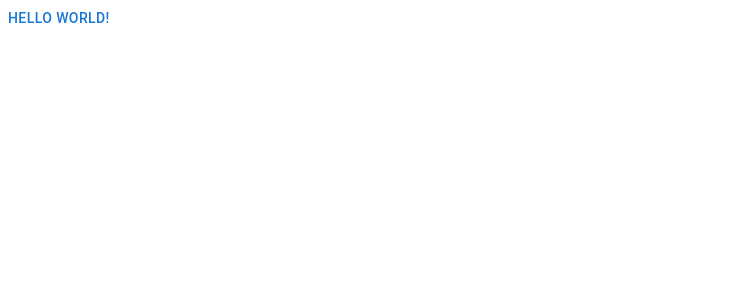
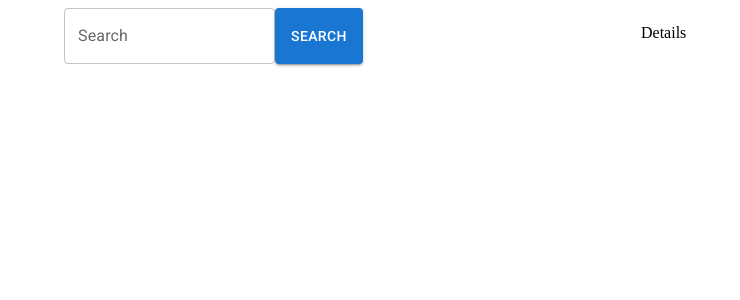
Before and after one commit to samson84/find-my-movies, a React (Create React App) app: page / in a window 1280 px wide. Shown: the top 300 px of the page, without its empty margins (0-740 px from the left). Built offline with nearby package versions, Linux system fonts and the light colour scheme.

Commit message:
Add search
- Connect QraphQL
- Search Input Component
- Search Result Component
- Basic App Layout

```diff
--- a/package.json
+++ b/package.json
@@ -3,8 +3,10 @@
   "version": "0.1.0",
   "private": true,
   "dependencies": {
+    "@apollo/client": "^3.5.10",
     "@emotion/react": "^11.8.2",
     "@emotion/styled": "^11.8.1",
+    "@fontsource/roboto": "^4.5.3",
     "@mui/material": "^5.5.1",
     "@testing-library/jest-dom": "^5.16.2",
     "@testing-library/react": "^12.1.4",
@@ -13,6 +15,7 @@
     "@types/node": "^16.11.26",
     "@types/react": "^17.0.40",
     "@types/react-dom": "^17.0.13",
+    "graphql": "^16.3.0",
     "react": "^17.0.2",
     "react-dom": "^17.0.2",
     "react-scripts": "5.0.0",
--- /dev/null
+++ b/src/api/tmdb.ts
@@ -0,0 +1,44 @@
+import {
+  ApolloClient,
+  createHttpLink,
+  InMemoryCache,
+  gql,
+} from "@apollo/client";
+
+const httpLink = createHttpLink({
+  uri: "https://tmdb.sandbox.zoosh.ie/dev/grphql",
+});
+
+export const tmdbClient = new ApolloClient({
+  link: httpLink,
+  cache: new InMemoryCache(),
+});
+
+export interface SearchMovieQueryVars {
+  query: string;
+}
+
+export interface SearchMovieResult {
+  searchMovies: Movie[];
+}
+
+export type Movie = {
+  id: string;
+  name: string;
+  score: number;
+  genres: { id: string; name: string }[];
+};
+
+export const SEARCH_MOVIE_QUERY = gql`
+  query SearchMovies($query: String!) {
+    searchMovies(query: $query) {
+      id
+      name
+      score
+      genres {
+        id
+        name
+      }
+    }
+  }
+`;
--- a/src/components/App.tsx
+++ b/src/components/App.tsx
@@ -1,8 +1,17 @@
+import { Container, Grid, Stack } from "@mui/material";
 import React from "react";
-import Button from "@mui/material/Button";
+import Search from "./Search";
 
-const App = () => {
-  return <Button>Hello world!</Button>;
-};
-
+const App = () => (
+  <Container>
+    <Grid container direction="row" spacing="2" justifyContent="space-between">
+      <Grid item xs={6}>
+        <Search />
+      </Grid>
+      <Grid item xs={6}>
+        <p>Details</p>
+      </Grid>
+    </Grid>
+  </Container>
+);
 export default App;
--- /dev/null
+++ b/src/components/Search.tsx
@@ -0,0 +1,36 @@
+import React from "react";
+import { useLazyQuery } from "@apollo/client";
+import {
+  SEARCH_MOVIE_QUERY,
+  SearchMovieQueryVars,
+  SearchMovieResult,
+} from "../api/tmdb";
+import SearchInput from "./SearchInput";
+import SearchResult from "./SearchResult";
+
+const Search = () => {
+  const [executeSearch, { data, error, loading }] = useLazyQuery<
+    SearchMovieResult,
+    SearchMovieQueryVars
+  >(SEARCH_MOVIE_QUERY);
+
+  const handleSearch = (query: string) =>
+    executeSearch({ variables: { query } });
+
+  if (error) {
+    return <p>Error</p>;
+  }
+
+  return (
+    <>
+      <SearchInput onSearch={handleSearch} />
+      {loading ? (
+        <p>loading</p>
+      ) : (
+        data && <SearchResult movies={data.searchMovies} />
+      )}
+    </>
+  );
+};
+
+export default Search;
--- /dev/null
+++ b/src/components/SearchInput.tsx
@@ -0,0 +1,27 @@
+import React, { useState } from "react";
+import TextField from "@mui/material/TextField";
+import { Button, Stack } from "@mui/material";
+
+type SearchInputProps = {
+  onSearch: (query: string) => void;
+};
+
+const SearchInput = ({ onSearch }: SearchInputProps) => {
+  const [query, setQuery] = useState("");
+
+  const handleChange = (event: React.ChangeEvent<HTMLInputElement>) =>
+    setQuery(event.target.value);
+
+  const handleSearch = () => onSearch(query);
+
+  return (
+    <Stack direction="row">
+      <TextField variant="outlined" label="Search" onChange={handleChange} />
+      <Button variant="contained" color="primary" onClick={handleSearch}>
+        Search
+      </Button>
+    </Stack>
+  );
+};
+
+export default SearchInput;
--- /dev/null
+++ b/src/components/SearchResult.tsx
@@ -0,0 +1,37 @@
+import {
+  Stack,
+  Paper,
+  Typography as T,
+  Card,
+  CardContent,
+  Link,
+} from "@mui/material";
+import React from "react";
+import { Movie, SearchMovieResult } from "../api/tmdb";
+
+type ItemProps = {
+  movie: Movie;
+};
+const Item = ({ movie }: ItemProps) => (
+  <Card elevation={2}>
+    <CardContent>
+      <Link variant="body1" component="button">
+        {movie.name}
+      </Link>
+      <T>{movie.score}</T>
+    </CardContent>
+  </Card>
+);
+
+type SearchResultProps = {
+  movies: Movie[];
+};
+const SearchResult = ({ movies }: SearchResultProps) => (
+  <Stack spacing={2}>
+    {movies.map((movie) => (
+      <Item key={movie.id} movie={movie} />
+    ))}
+  </Stack>
+);
+
+export default SearchResult;
--- a/src/index.css
+++ /dev/null
@@ -1,13 +0,0 @@
-body {
-  margin: 0;
-  font-family: -apple-system, BlinkMacSystemFont, 'Segoe UI', 'Roboto', 'Oxygen',
-    'Ubuntu', 'Cantarell', 'Fira Sans', 'Droid Sans', 'Helvetica Neue',
-    sans-serif;
-  -webkit-font-smoothing: antialiased;
-  -moz-osx-font-smoothing: grayscale;
-}
-
-code {
-  font-family: source-code-pro, Menlo, Monaco, Consolas, 'Courier New',
-    monospace;
-}
--- a/src/index.tsx
+++ b/src/index.tsx
@@ -1,11 +1,18 @@
 import React from "react";
 import ReactDOM from "react-dom";
-import "./index.css";
 import App from "./components/App";
+import { ApolloProvider } from "@apollo/client";
+import { tmdbClient } from "./api/tmdb";
+import "@fontsource/roboto/300.css";
+import "@fontsource/roboto/400.css";
+import "@fontsource/roboto/500.css";
+import "@fontsource/roboto/700.css";
 
 ReactDOM.render(
   <React.StrictMode>
-    <App />
+    <ApolloProvider client={tmdbClient}>
+      <App />
+    </ApolloProvider>
   </React.StrictMode>,
   document.getElementById("root")
 );
```
Also changed, not shown: 2 other files (tests, documents, lock files or other folders).
